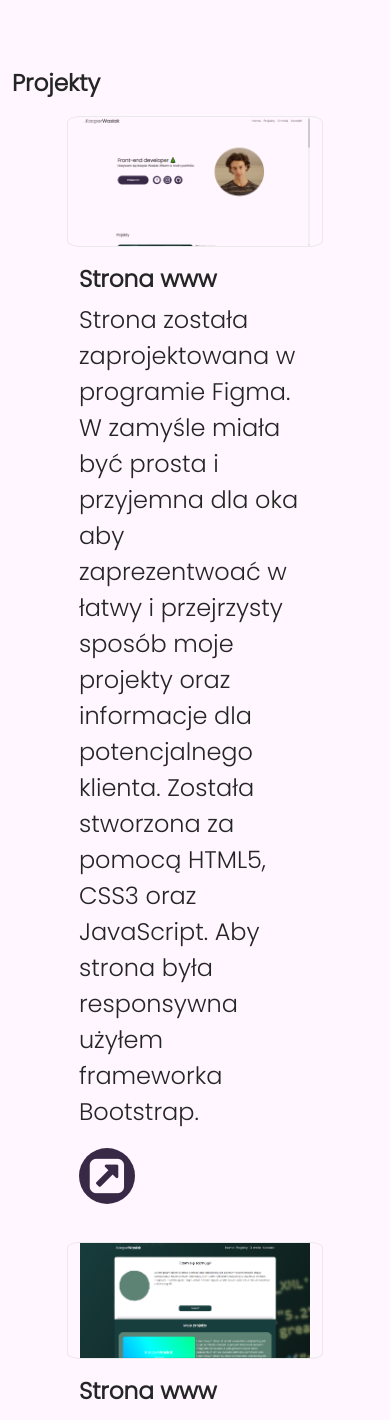
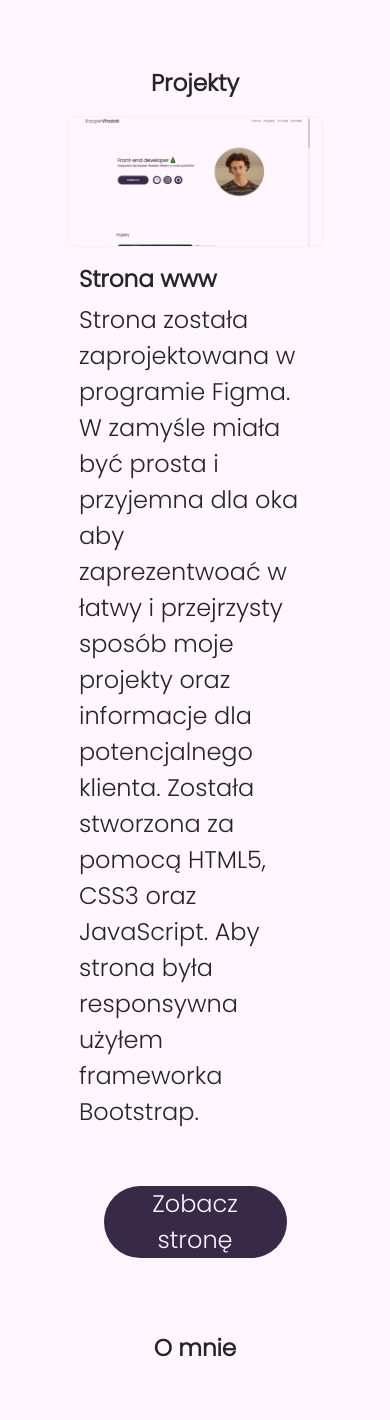
Before and after one commit to WasiakKacper/KacperWasiak-PortfolioProgramity, a plain HTML site: page index.html in a window 390 px wide. Shown: the part 566-1986 px from the top of the page. Drawn offline with nearby package versions, Linux system fonts and the light colour scheme.

Commit message:
Poprawki

```diff
--- a/index.css
+++ b/index.css
@@ -6,7 +6,7 @@
 
 :root{
     --light: #fff6ff;
-    --gray: #e9e9e9;
+    --gray: #f1f1f1;
     --dark-grey: #d9d9d9;
     --text: #252525;
     --dark: #382a47;
@@ -186,26 +186,19 @@ header nav a::after{
     font-size: 1.5em;
 }
 
-#projects article#project-tile-first div a{
-    margin-left: 90%;
-}
-
-#projects article #con a{
-    width: 10%;
+#projects article a{
     display: block;
     transition: 0.3s ease;
-    margin-top: 6%;
     text-decoration: none;
-}
-
-#projects article #con a i{
+    width: 50%;
     background-color: var(--dark);
     transition: 0.3s ease;
-    font-size: 2.5em;
+    font-size: 1.5em;
     color: #fff6ff;
     border-radius: 2em;
+    text-align: center;
+    margin: 6% auto;
 }
-
 
 
 /* Stylowanie #about */
@@ -384,7 +377,7 @@ footer span{
         transform: scale(83%);
     }
 
-    #projects article #con a:hover{
+    #projects article a:hover{
         transform: translateY(-5%);
     }
 
@@ -552,6 +545,26 @@ footer span{
     #home img{
         width: 80%;
     }
+
+    /* Projekty */
+    .section-title{
+        text-align: center;
+    }
+
+    #projects article#project-tile-first div#con{
+        display: flex;
+        flex-direction: column;
+        justify-content: center;
+    }
+
+    #projects article#project-tile-first div#con a{
+        width: 100%;
+    }
+
+    #projects article#project-tile-first div#con a i{
+        width: 200px;
+    }
+
 }
 
 @media only screen and (max-width: 320px){
--- a/index.html
+++ b/index.html
@@ -63,7 +63,7 @@
 
         <section id="projects">
 
-            <h3>Projekty</h3>
+            <h3 class="section-title">Projekty</h3>
 
             <article id="project-tile-first" class="row">
 
@@ -77,13 +77,13 @@
                         Strona została zaprojektowana w programie Figma. W zamyśle miała być prosta i przyjemna dla oka aby zaprezentwoać w łatwy i przejrzysty sposób moje projekty oraz informacje dla potencjalnego klienta. Została stworzona za pomocą HTML5, CSS3 oraz JavaScript. Aby strona była responsywna użyłem frameworka Bootstrap.
                     </p>
 
-                    <a href="#"><i class="icon-link-ext-alt"></i></a>
+                </div>
 
-                </div>
+                <a href="https://kacper-wasiak-portfolio-programisty.netlify.app" target="_blank">Zobacz stronę</a>
 
             </article>
 
-            <article id="project-tile-secound" class="row">
+            <!-- <article id="project-tile-secound" class="row">
 
                 <div id="con"  class="col-xl-6">
 
@@ -99,13 +99,13 @@
 
                 <img src="Dodatkowe pliki/layout1.png" alt="Zdjęcie strony" class="col-xl-6"/>
 
-            </article>
+            </article> -->
 
         </section>
 
         <section id="about">
 
-            <h3>O mnie</h3>
+            <h3 class="section-title">O mnie</h3>
 
             <article id="about-tile-first" class="row">
 
@@ -118,7 +118,7 @@
             <article id="about-tile-secound" class="row">
 
                 <p class="col-xl-6">
-                    Od dwóch lat gram w siatkówkę na pozycji atakującego jest to moja druga pasja po programowaniu. Należałem też do reprezentacji szkolnej, w której zdobyliśmy mistrzostwo polski w piłce siatkowej szkół średnich. Interesuje się też rysunkiem i grą na gitarze.
+                    Od dwóch lat gram w siatkówkę na pozycji atakującego jest to moja druga pasja po programowaniu. Należałem też do reprezentacji szkolnej. Interesuje się też rysunkiem i grą na gitarze.
                 </p>
 
                 <img src="Dodatkowe pliki/Vector.png" alt="Ikona serca" class="col-xl-6"/>
@@ -149,16 +149,17 @@
 
         <section id="contact" class="row">
 
-            <h3>Kontakt</h3>
+            <h3 class="section-title">Kontakt</h3>
 
             <article id="info" class="col-lg-6">
 
                 <h3>Informacje kontaktowe</h3>
 
                 <ul>
-
+                    <!--
                     <li class="heading">Numer telefonu:</li>
                     <li><i class="icon-phone"></i> 500 614 130</li>
+                    -->
                     <li class="heading">Adres e-mail:</li>
                     <li><i class="icon-comment"></i> wasiak.kacper11@gmail.com</li>
 
```
